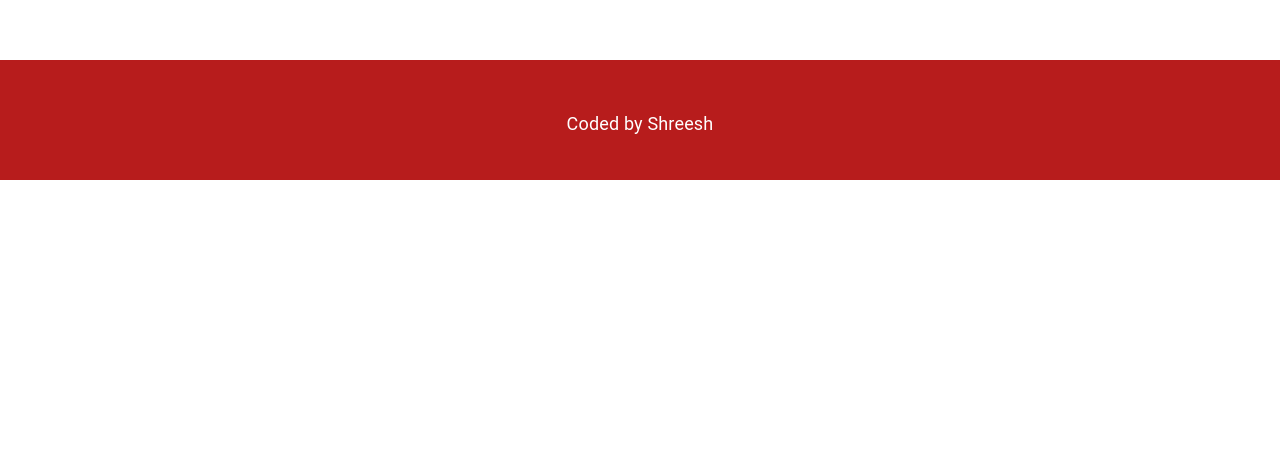
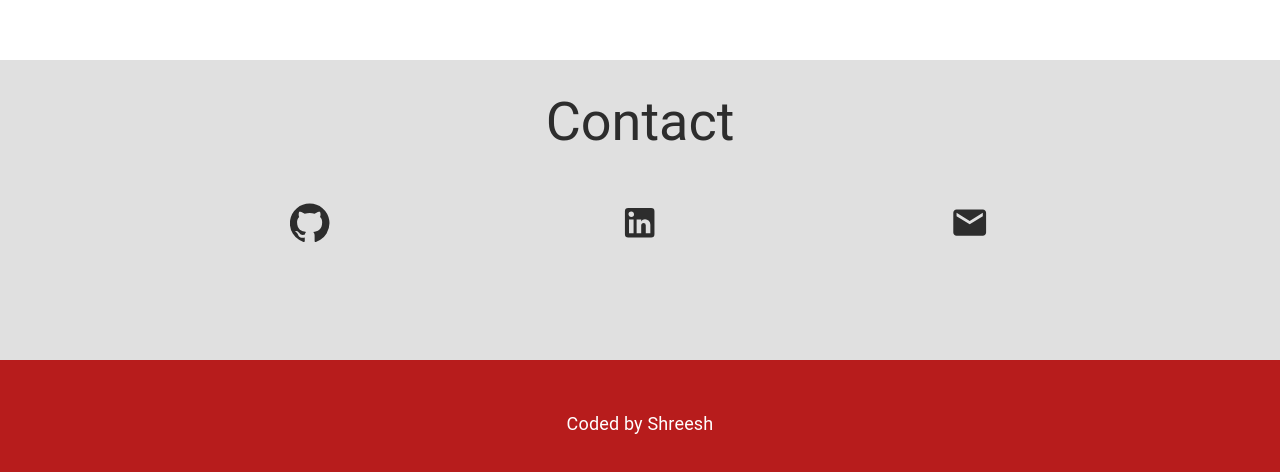
Before and after one commit to shreesh5/portfolio_v1, a Gatsby site: page / in a window 1280 px wide. Shown: the part 1540-2012 px from the top of the page. Before the commit the page ends 1720 px from the top, so only its background shows below. Built offline with nearby package versions, Linux system fonts and the light colour scheme; Gatsby itself is replaced by a stand-in of ours.

Commit message:
Added contact section

```diff
--- a/src/components/about.js
+++ b/src/components/about.js
@@ -1,10 +1,11 @@
 import React from 'react'
 import './about.css'
+import { Typography } from '@material-ui/core'
 
 const About = () => {
     return (
         <div className="about-section" id="about">
-            <h1 className="text-center">About</h1>
+            <Typography variant="h3">About</Typography>
         </div>
     )
 }
--- /dev/null
+++ b/src/components/contact.css
@@ -0,0 +1,15 @@
+.contact-section {
+    background-color: #e0e0e0;
+    text-align: center;
+    height: 300px;
+    width: 100%;
+    padding-top: 30px;
+}
+.icon-box {
+    justify-content: space-evenly;
+    border-color: black;
+    border-width: 2px;
+    display: flex;
+    flex-direction: row;
+    padding-top: 50px;
+}
--- /dev/null
+++ b/src/components/contact.js
@@ -0,0 +1,23 @@
+import React from 'react'
+import GitHubIcon from '@material-ui/icons/GitHub';
+import LinkedInIcon from '@material-ui/icons/LinkedIn';
+import EmailIcon from '@material-ui/icons/Email';
+import { Typography } from '@material-ui/core';
+import './contact.css'
+
+const Contact = () => {
+    return (
+        <div className="contact-section" id="contact">
+            <Typography variant="h3">
+                Contact
+            </Typography>
+            <div className="icon-box">
+                <GitHubIcon fontSize="large"/>
+                <LinkedInIcon fontSize="large"/>
+                <EmailIcon fontSize="large"/>
+            </div>
+        </div>
+    )
+}
+
+export default Contact
--- a/src/pages/index.js
+++ b/src/pages/index.js
@@ -1,11 +1,11 @@
 import React from "react"
-import { Link } from "gatsby"
 
 import SEO from "../components/seo"
 import "../components/layout.css"
 import MenuAppBar from '../components/header'
 import Landing from '../components/landing'
 import About from '../components/about'
+import Contact from '../components/contact'
 import Footer from '../components/footer'
 
 const IndexPage = () => (
@@ -14,6 +14,7 @@ const IndexPage = () => (
     <SEO title="Home" />
     <Landing />
     <About />
+    <Contact />
     <Footer />
   </>
 )
```
